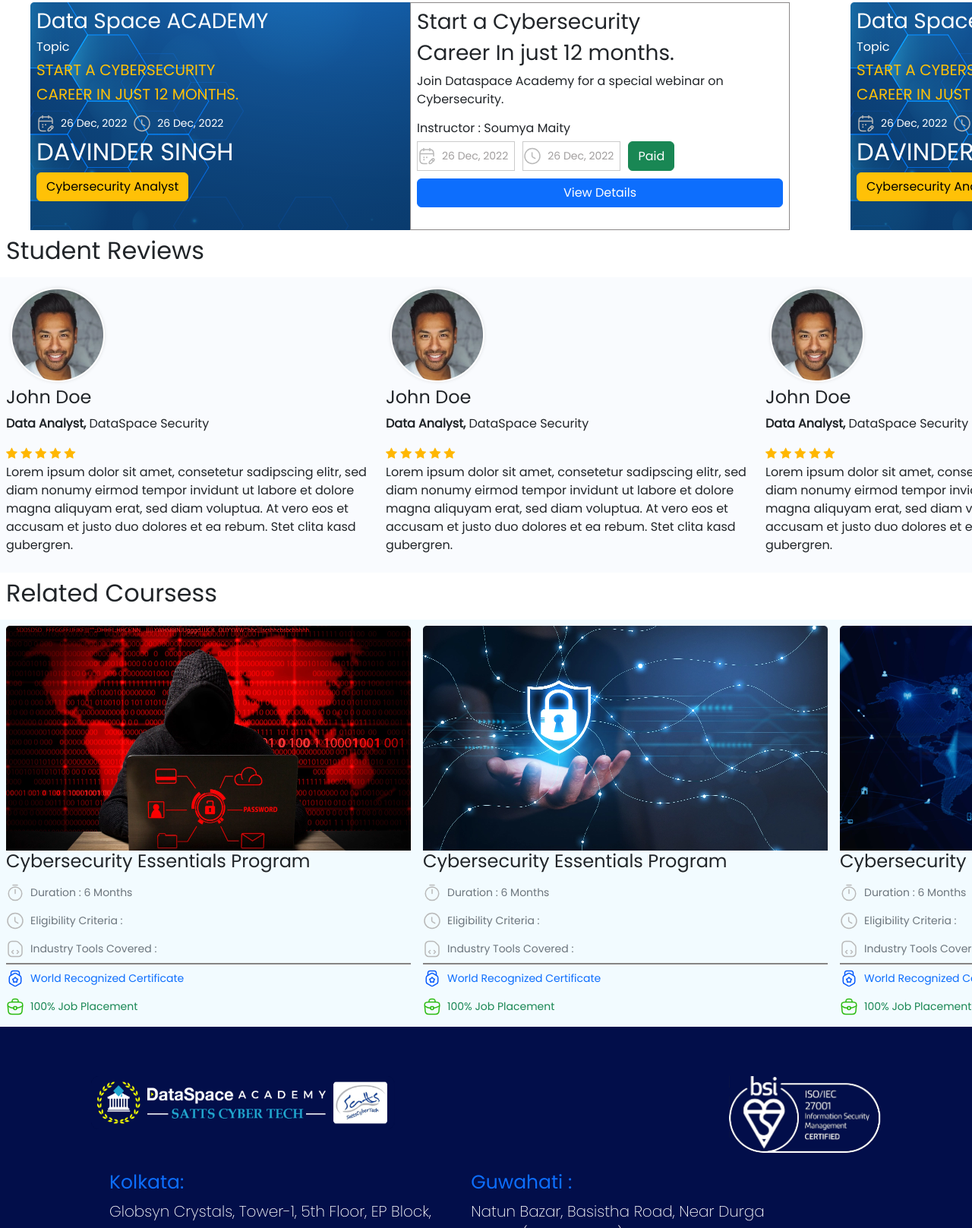
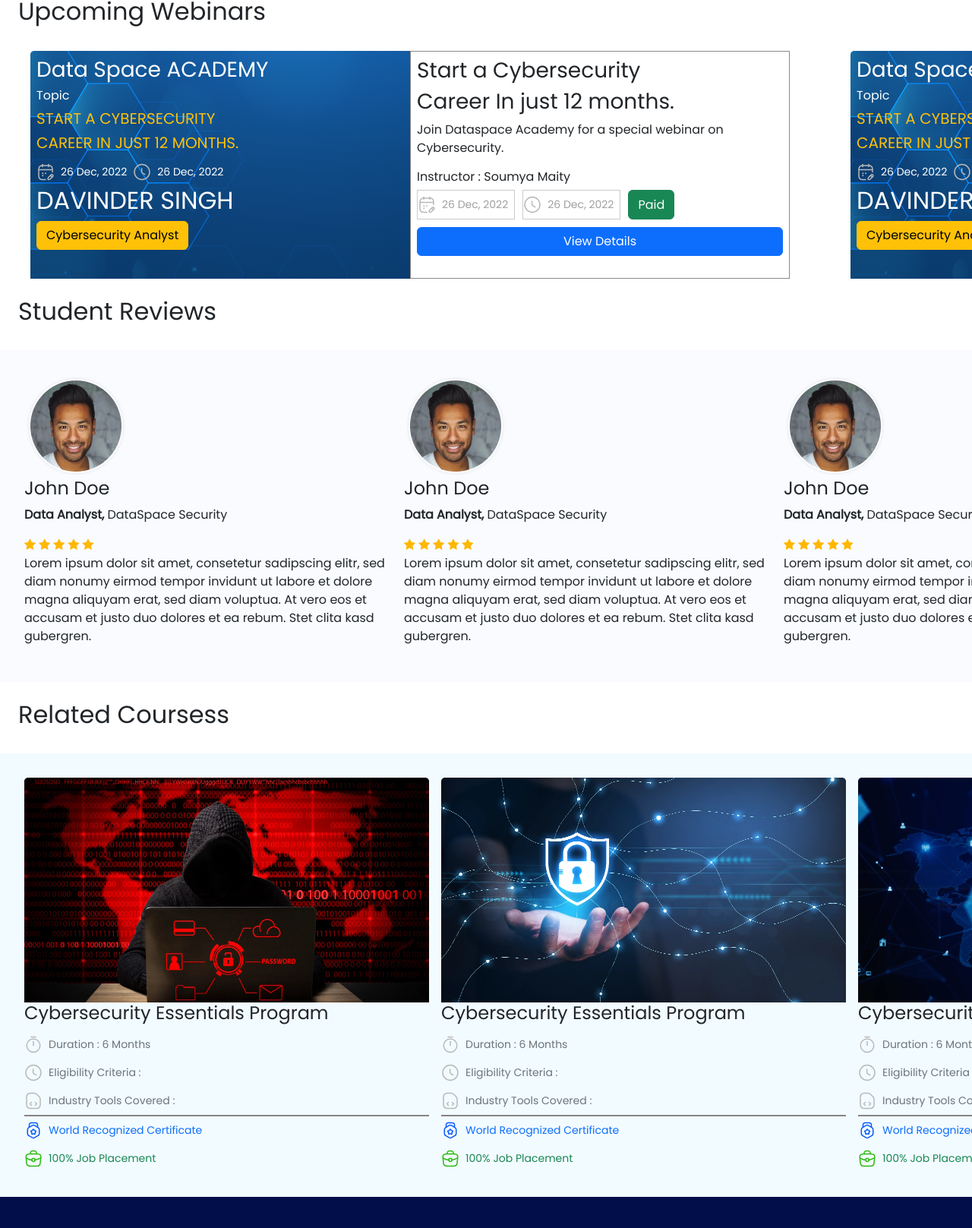
Before and after one commit to saikatgpae/DSA-exc, a plain HTML site: page index.html in a window 1280 px wide. Shown: the part 1183-2800 px from the top of the page at 76% size. Drawn offline with nearby package versions, Linux system fonts and the light colour scheme.

Commit message:
Remove linters error.

```diff
--- a/index.html
+++ b/index.html
@@ -53,7 +53,7 @@
         <div class="top"></div>
         <div class="blank">
         </div>
-        <h2 class="recetly-section-heading p-2">Recently Placed</h2>
+        <h2 class="recetly-section-heading p-4">Recently Placed</h2>
         <section class="recently-placed p-2">
             <div class="recently-placed-profile">
                 <img class="profile" src="./images/Profilr picture.png" alt="Profile Photo">
@@ -121,7 +121,7 @@
                 </div>
             </div>
         </section>
-        <h2 class="upcoming-section-heading p-2">Upcoming Webinars</h2>
+        <h2 class="upcoming-section-heading p-4">Upcoming Webinars</h2>
         <section class="upcoming-webinars">
             <div class="webinar">
                 <div class="upcoming1 p-2">
@@ -238,8 +238,8 @@
                 </div>
             </div>
         </section>
-        <h2 class="p-2">Student Reviews</h2>
-        <section class="reviews">
+        <h2 class="p-4">Student Reviews</h2>
+        <section class="reviews p-4">
             <div class="student p-2">
                 <img src="./images/Profilr picture.png" alt="Profile Photo">
                 <h4>John Doe</h4>
@@ -306,8 +306,8 @@
                 <p>Lorem ipsum dolor sit amet, consetetur sadipscing elitr, sed diam nonumy eirmod tempor invidunt ut labore et dolore magna aliquyam erat, sed diam voluptua. At vero eos et accusam et justo duo dolores et ea rebum. Stet clita kasd gubergren.</p>
             </div>
         </section>
-        <h2 class="p-2">Related Coursess</h2>
-            <section class="related-courses">
+        <h2 class="p-4">Related Coursess</h2>
+            <section class="related-courses p-4">
                 <div class="course1 p-2">
                     <div>
                         <img src="./images/course-back1.png" alt="Course image" class="course1-image" style="width: -webkit-fill-available;">
--- a/style.css
+++ b/style.css
@@ -190,7 +190,7 @@
   .recently-placed {
     display: flex;
     overflow-x: scroll;
-    background-color: #F9FBFE;
+    background-color: #f9fbfe;
   }
 
   .recently-placed-profile {
@@ -235,7 +235,7 @@
     display: flex;
     flex-flow: row;
     overflow-x: scroll;
-    background-color: #F9FBFE;
+    background-color: #f9fbfe;
   }
 
   .student {
@@ -247,7 +247,7 @@
     display: flex;
     flex-flow: row;
     overflow-x: scroll;
-    background-color: #F2FBFF;
+    background-color: #f2fbff;
   }
 
   .course1-image > img {
```
